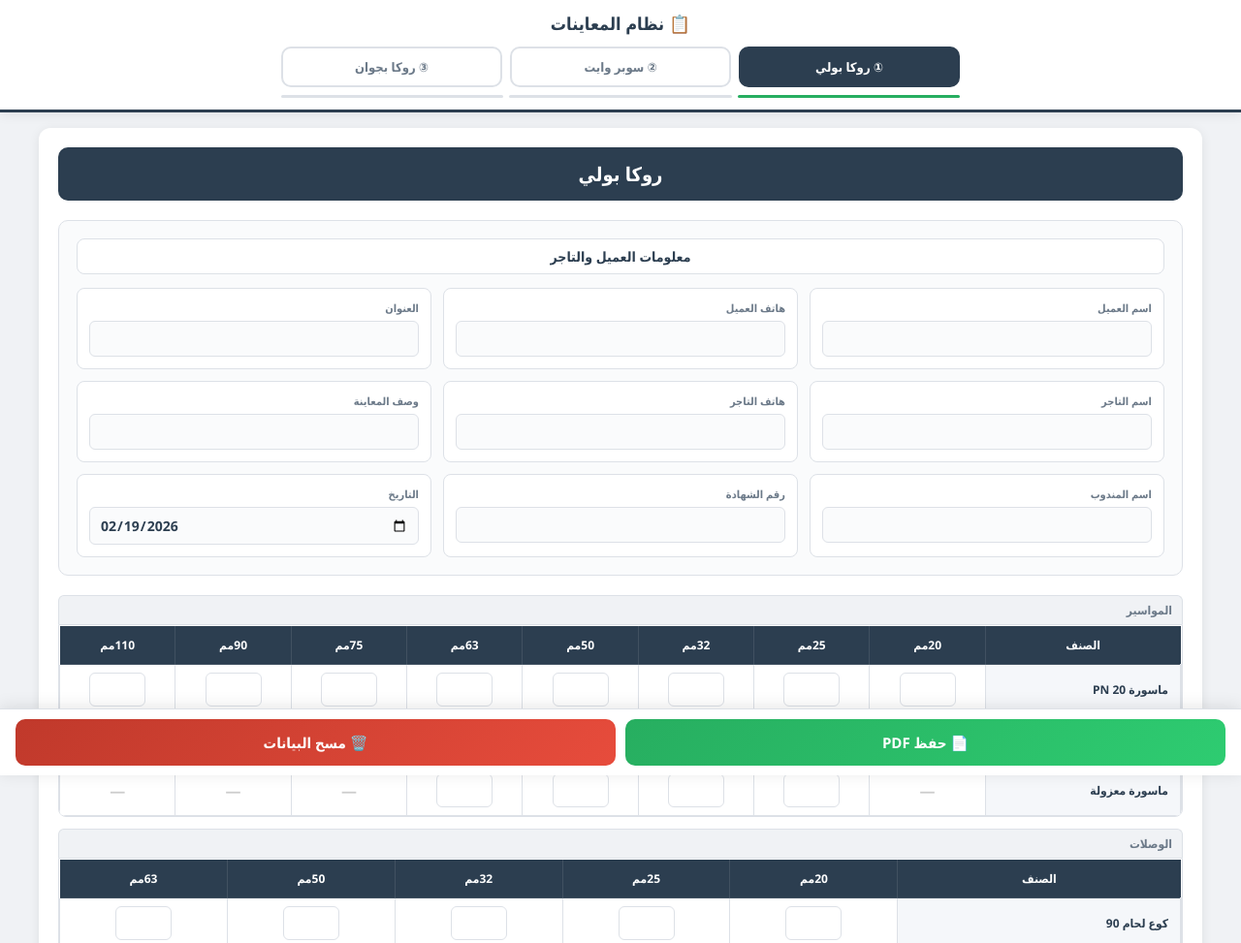
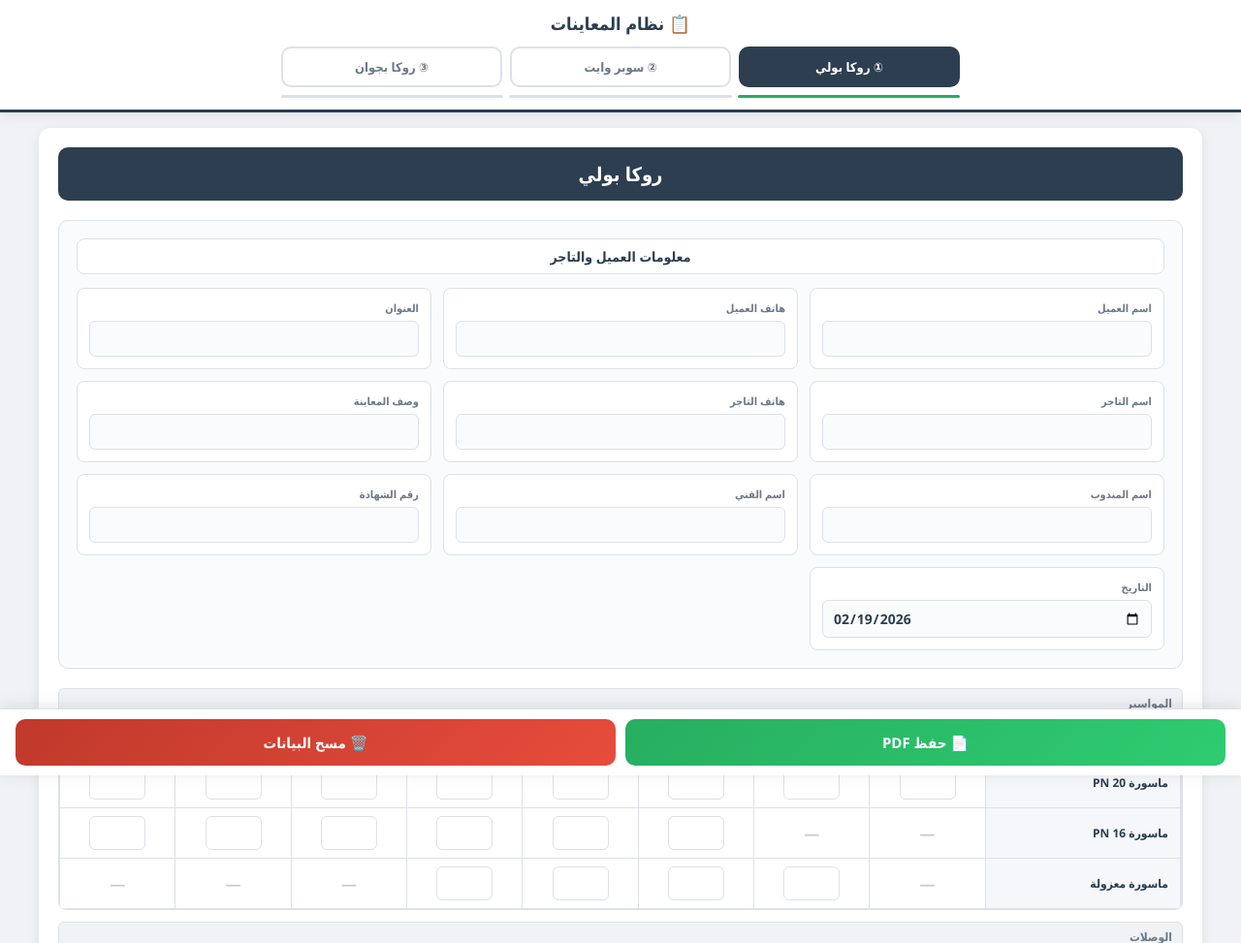
Before and after one commit to mo7amed236/loaa, a plain HTML site: page index.html in a window 1280 px wide. Shown: the top 973 px of the page at 97% size. Drawn offline with nearby package versions, Linux system fonts and the light colour scheme.

Commit message:
Update index.html

```diff
--- a/index.html
+++ b/index.html
@@ -91,6 +91,7 @@ textarea{width:100%;min-height:90px;padding:12px;border:1.5px solid var(--bd);bo
     <div class="ifield"><label>هاتف التاجر</label><input type="tel" class="as gf" data-key="trader-phone"></div>
     <div class="ifield"><label>وصف المعاينة</label><input type="text" class="as gf" data-key="inspection-desc"></div>
     <div class="ifield"><label>اسم المندوب</label><input type="text" class="as gf" data-key="delegate-name"></div>
+    <div class="ifield"><label>اسم الفني</label><input type="text" class="as gf" data-key="delegate-name"></div>
     <div class="ifield"><label>رقم الشهادة</label><input type="text" class="as gf" data-key="certificate-no"></div>
     <div class="ifield"><label>التاريخ</label><input type="date" class="as gf" data-key="order-date"></div>
    </div>
```
